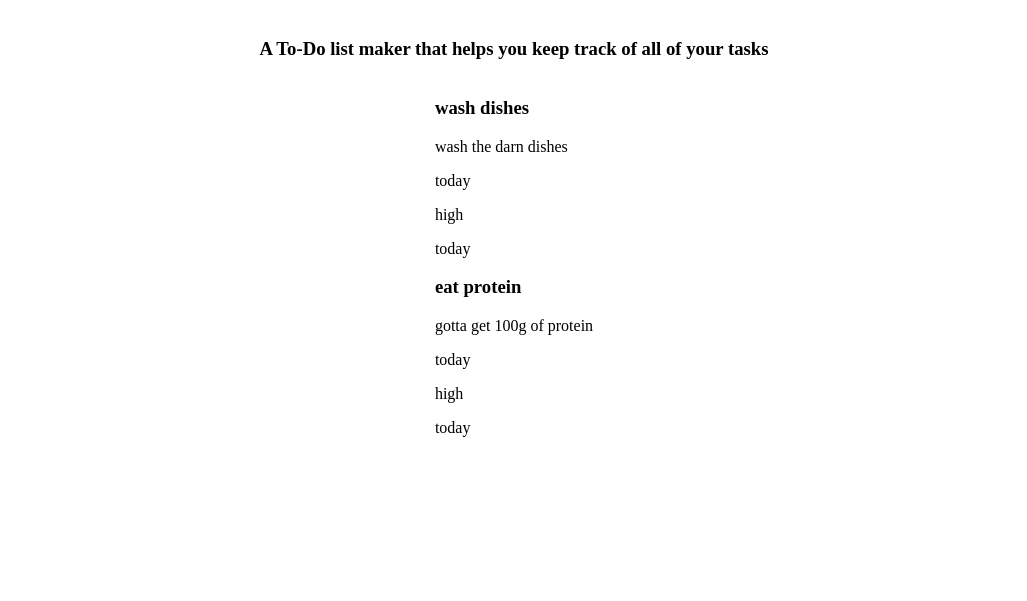
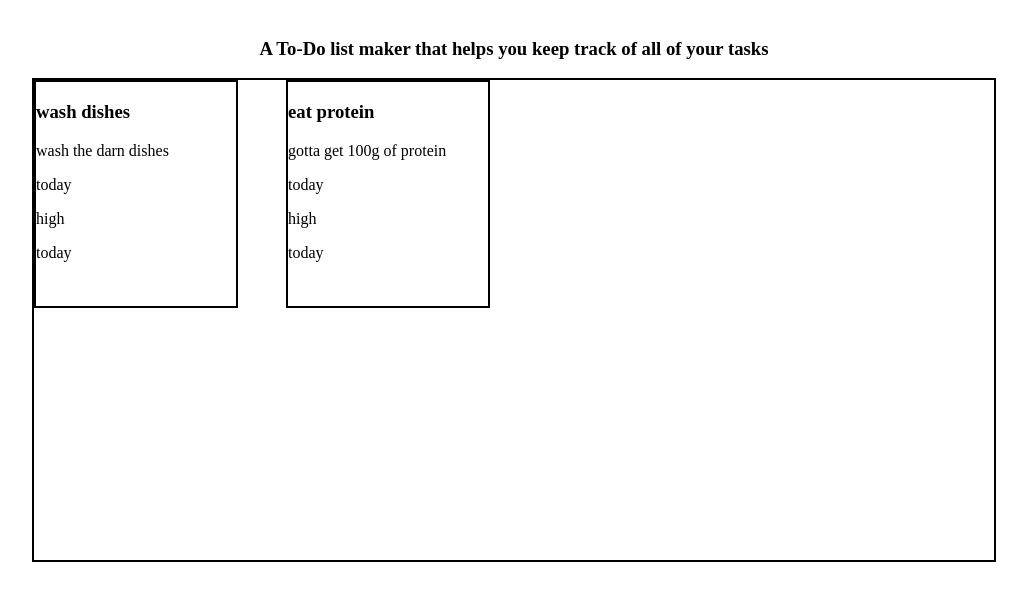
Before and after one commit to MichaelAlexChan/ToDoList, a website built with webpack: page dist/index.html in a window 1280 px wide. Shown: the part 69-670 px from the top of the page, without its empty margins (134-1161 px from the left). Built offline with Linux system fonts and the light colour scheme.

Commit message:
Styled main container section, changed display type to grid format

```diff
--- a/src/index.js
+++ b/src/index.js
@@ -14,6 +14,7 @@ const pageDisplay = document.getElementById('container');
 const displayLists = () => {
   listObject.list.forEach((element) => {
     const toDoDiv = document.createElement('div');
+    toDoDiv.classList.add('listObject');
 
     const name = document.createElement('h3');
     name.innerText = element.title;
--- a/src/style.css
+++ b/src/style.css
@@ -8,3 +8,18 @@ body {
   flex-direction: column;
   align-items: center;
 }
+
+#container {
+  border: 2px solid black;
+  width: 75vw;
+  height: 60vh;
+  display: grid;
+  grid-template-columns: repeat(4, 1fr);
+  grid-template-rows: repeat(2, 1fr);
+  gap: 5%;
+}
+
+.listObject {
+  border: 2px solid black;
+  grid-row: 1 / span 1;
+}
```
Also changed, not shown: dist/index.bundle.js.
